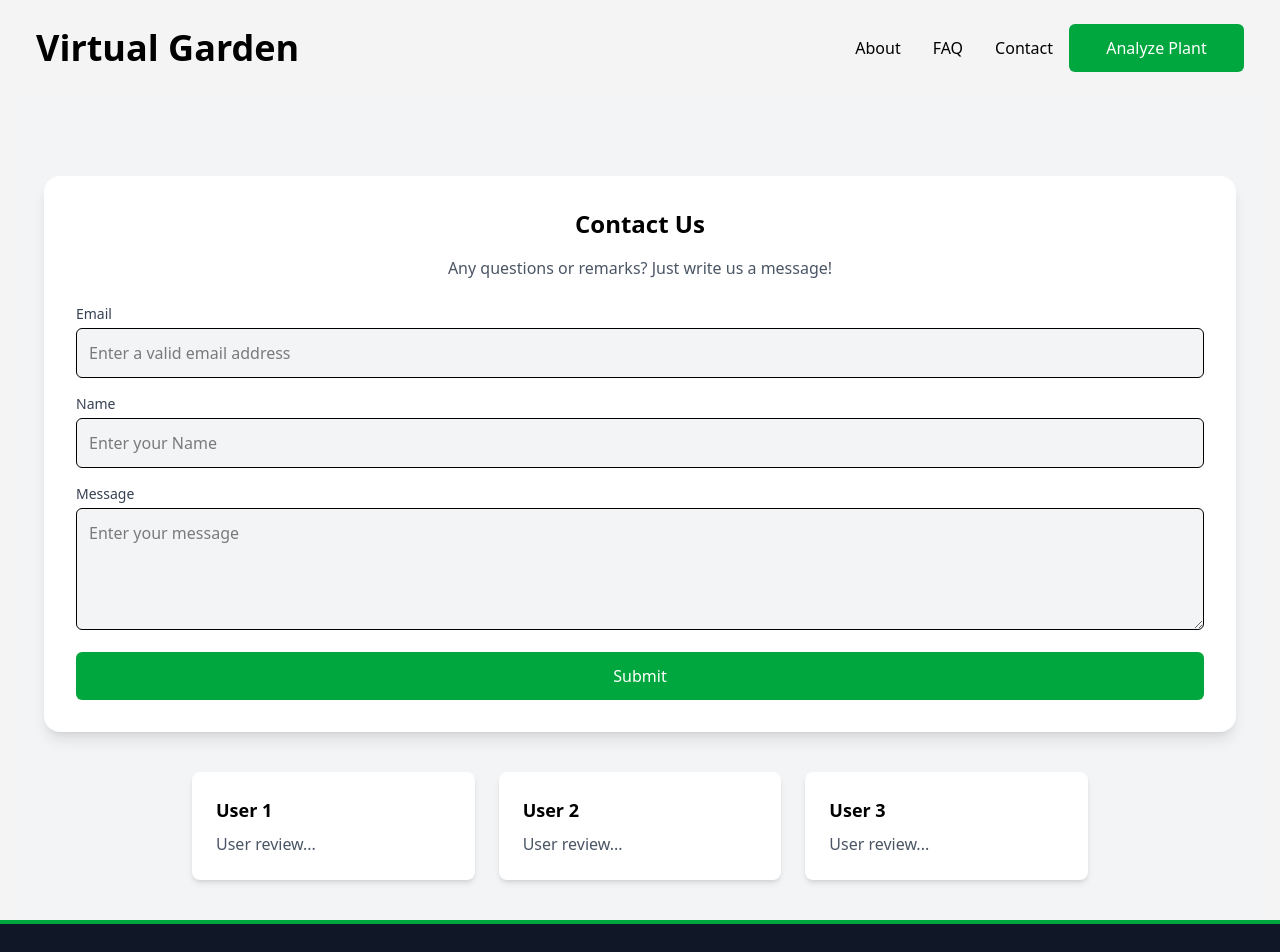
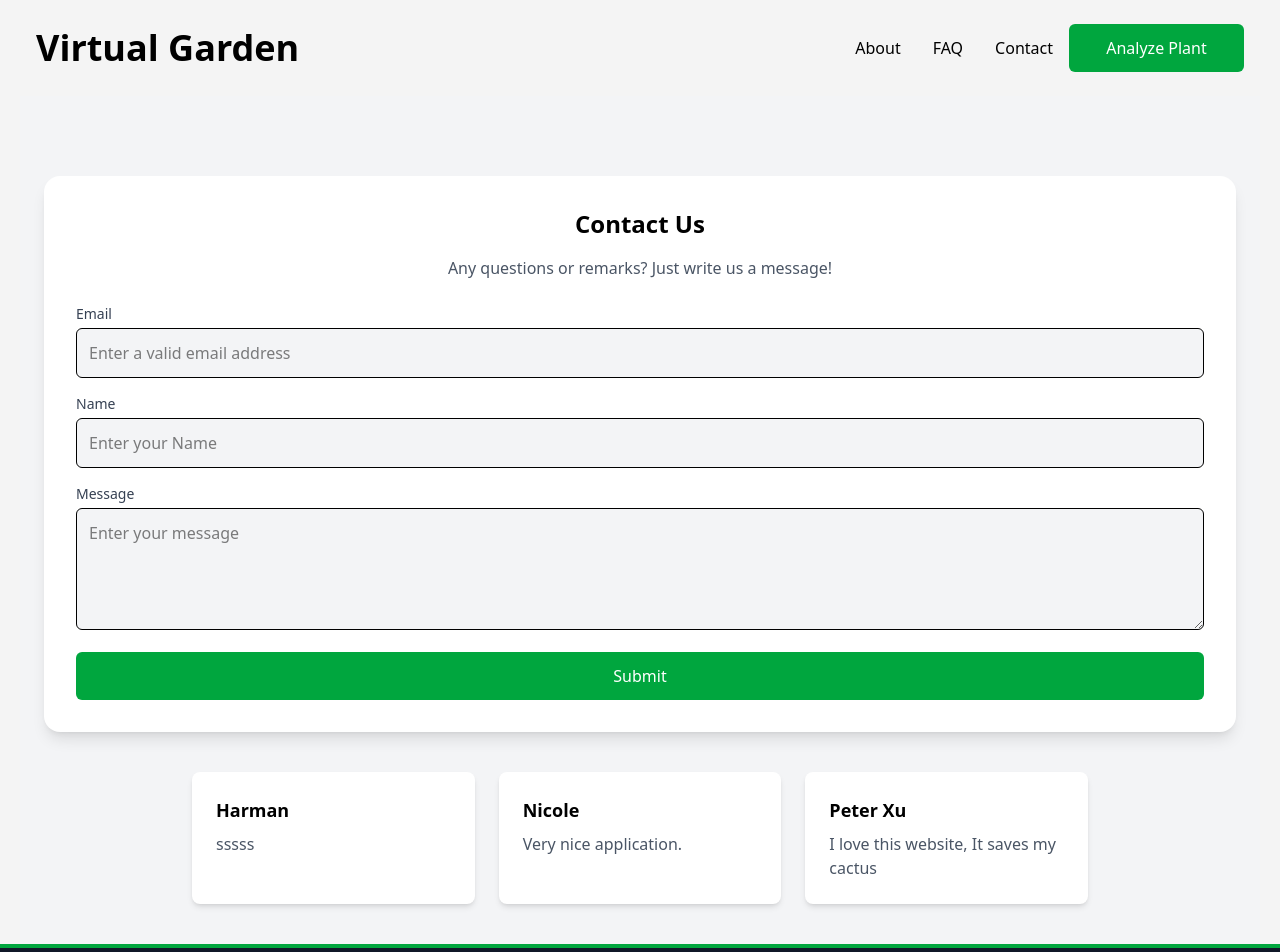
Before and after one commit to CMPT-276-SPRING-2025/final-project-22-vines, a React (Vite) app in the folder app/: page /Contact in a window 1280 px wide. Shown: the top 952 px of the page. Built offline with nearby package versions, Linux system fonts and the light colour scheme; no server answers.

Commit message:
Add User comments

```diff
--- a/app/src/pages/Contact.jsx
+++ b/app/src/pages/Contact.jsx
@@ -100,16 +100,16 @@ const ContactPage = () => {
 
                 <div className="grid grid-cols-1 md:grid-cols-3 gap-6 max-w-4xl w-full mt-10">
                     <div className="bg-white p-6 rounded-lg shadow-md">
-                        <h3 className="font-bold text-lg mb-2">User 1</h3>
-                        <p className="text-gray-600">User review...</p>
+                        <h3 className="font-bold text-lg mb-2">Harman</h3>
+                        <p className="text-gray-600">sssss</p>
                     </div>
                     <div className="bg-white p-6 rounded-lg shadow-md">
-                        <h3 className="font-bold text-lg mb-2">User 2</h3>
-                        <p className="text-gray-600">User review...</p>
+                        <h3 className="font-bold text-lg mb-2">Nicole</h3>
+                        <p className="text-gray-600">Very nice application.</p>
                     </div>
                     <div className="bg-white p-6 rounded-lg shadow-md">
-                        <h3 className="font-bold text-lg mb-2">User 3</h3>
-                        <p className="text-gray-600">User review...</p>
+                        <h3 className="font-bold text-lg mb-2">Peter Xu</h3>
+                        <p className="text-gray-600">I love this website, It saves my cactus</p>
                     </div>
                     {/* Add or edit user reviews as needed */}
                 </div>
```
